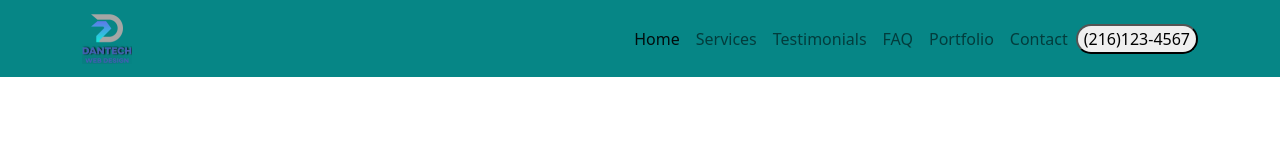
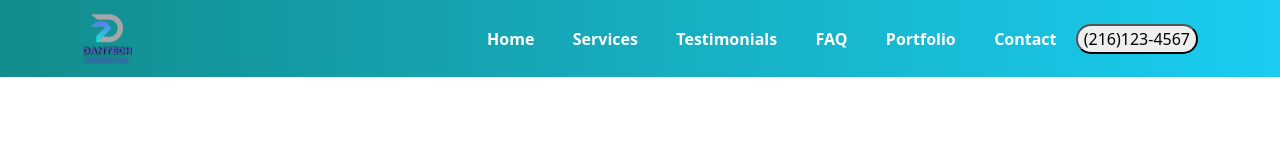
Before and after one commit to dacicus75/bootstrap5Sass, a website: page index.html in a window 1280 px wide. Drawn offline with Linux system fonts and the light colour scheme.

Commit message:
navbar styling

```diff
--- a/index.html
+++ b/index.html
@@ -16,7 +16,7 @@
     <body>
         <!-- Navbar component -->
 
-        <nav class="navbar navbar-expand-lg navbar-light bg-primary">
+        <nav class="navbar navbar-expand-lg navbar-light menu">
             <div class="container">
               <a class="navbar-brand" href="#">
                   <img src="images/website_logo_transparent_background2.png" alt="logo image">
--- a/scss/sections/_navbar.scss
+++ b/scss/sections/_navbar.scss
@@ -0,0 +1,14 @@
+@use '../custom' as *;
+.menu{
+  background: linear-gradient(to right, rgba($primary, 0.95), rgba($secondary, 0.95));
+
+  li{
+      padding: 0 0.7rem;
+
+      a{
+          color: $white !important;
+          text-transform: capitalize;
+          font-weight: 600;
+      }
+  }
+}
```
Also changed, not shown: assets/css/style.css, 1 other file.
